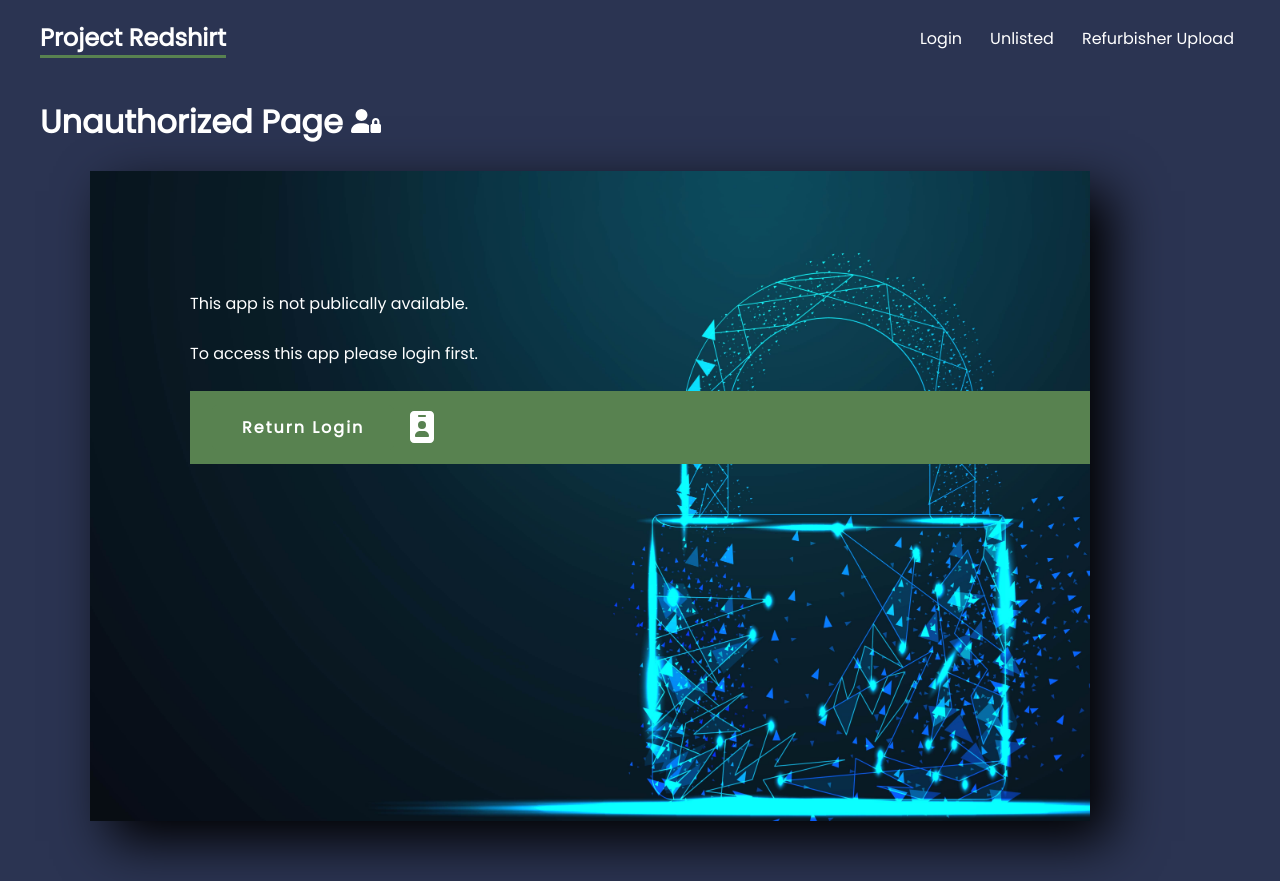
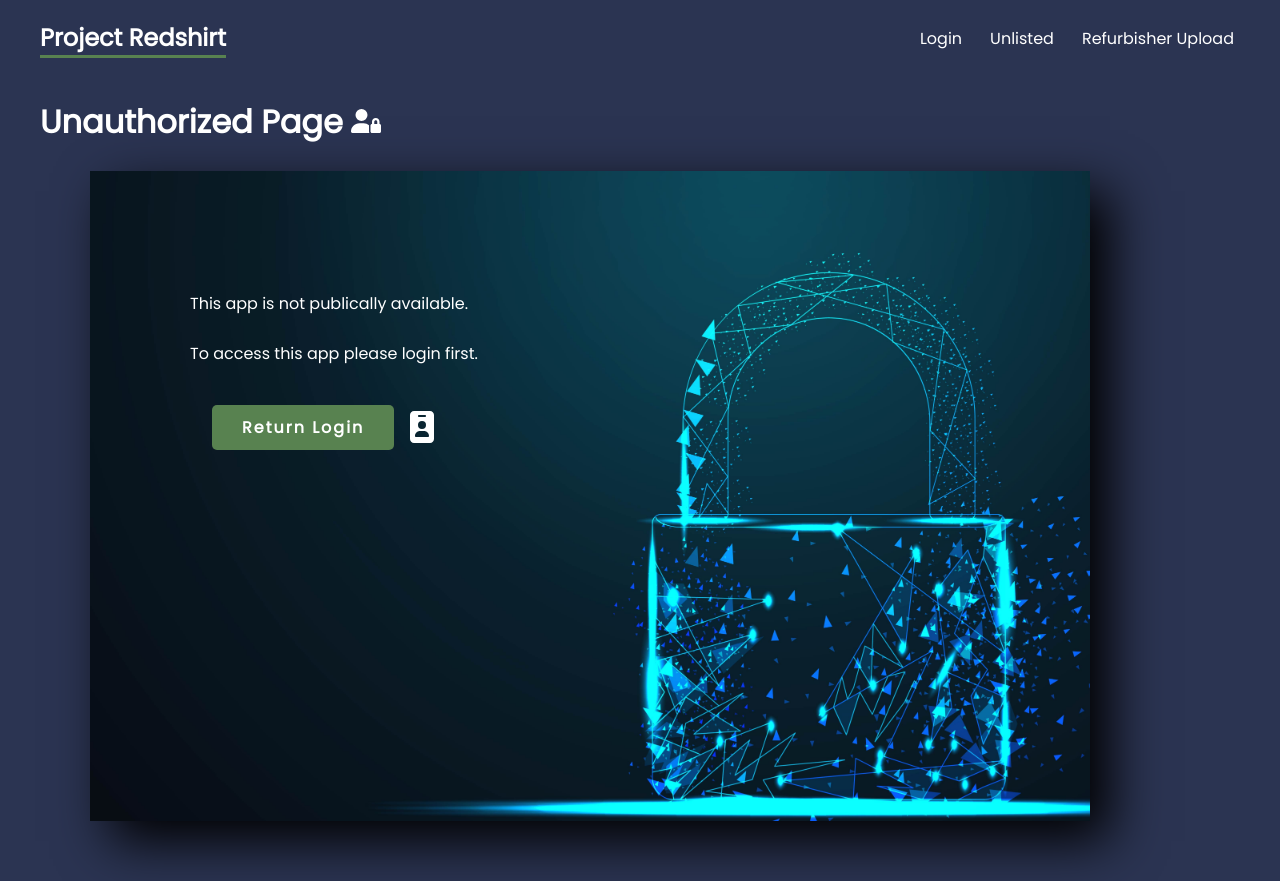
Before and after one commit to 0Luis7L/Redshirt-React-Route, a React (Vite) app: page /upload/0 in a window 1280 px wide. In both pictures the pointer is over the link "Return Login". Built offline with nearby package versions, Linux system fonts and the light colour scheme.

Commit message:
fixed 401

```diff
--- a/src/index.css
+++ b/src/index.css
@@ -300,7 +300,7 @@ textarea {
   cursor: pointer;
 }
 
-/*401 page */
+/*  Unauthorized 401 page */
 .lock-img {
   width: 500px;
   display: inline-block;
@@ -317,6 +317,9 @@ textarea {
   width:1000px;
   height:650px;
   box-shadow: 20px 20px 50px black;
+}
+.card-401 a:hover {
+  background-color: rgba(0,0,0,0);
 }
 .message-401 {
   margin-left: 100px;
```
